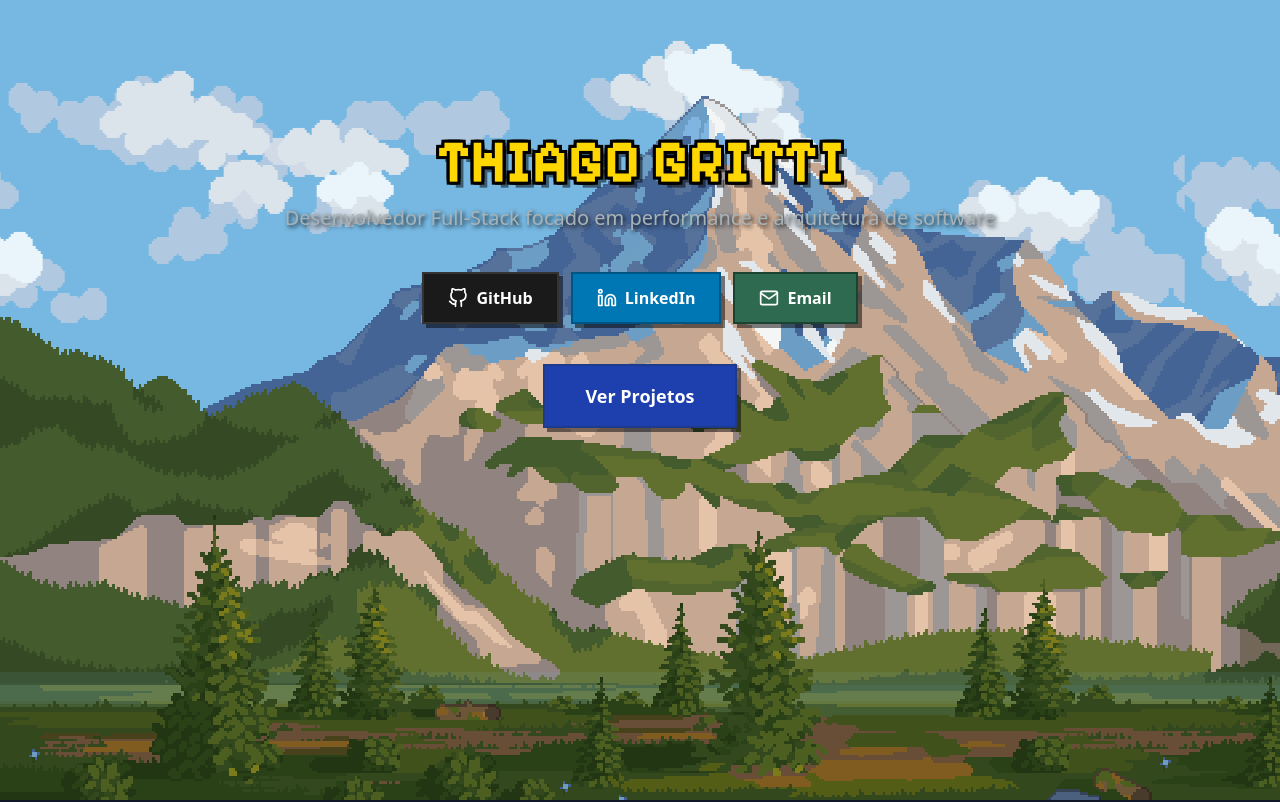
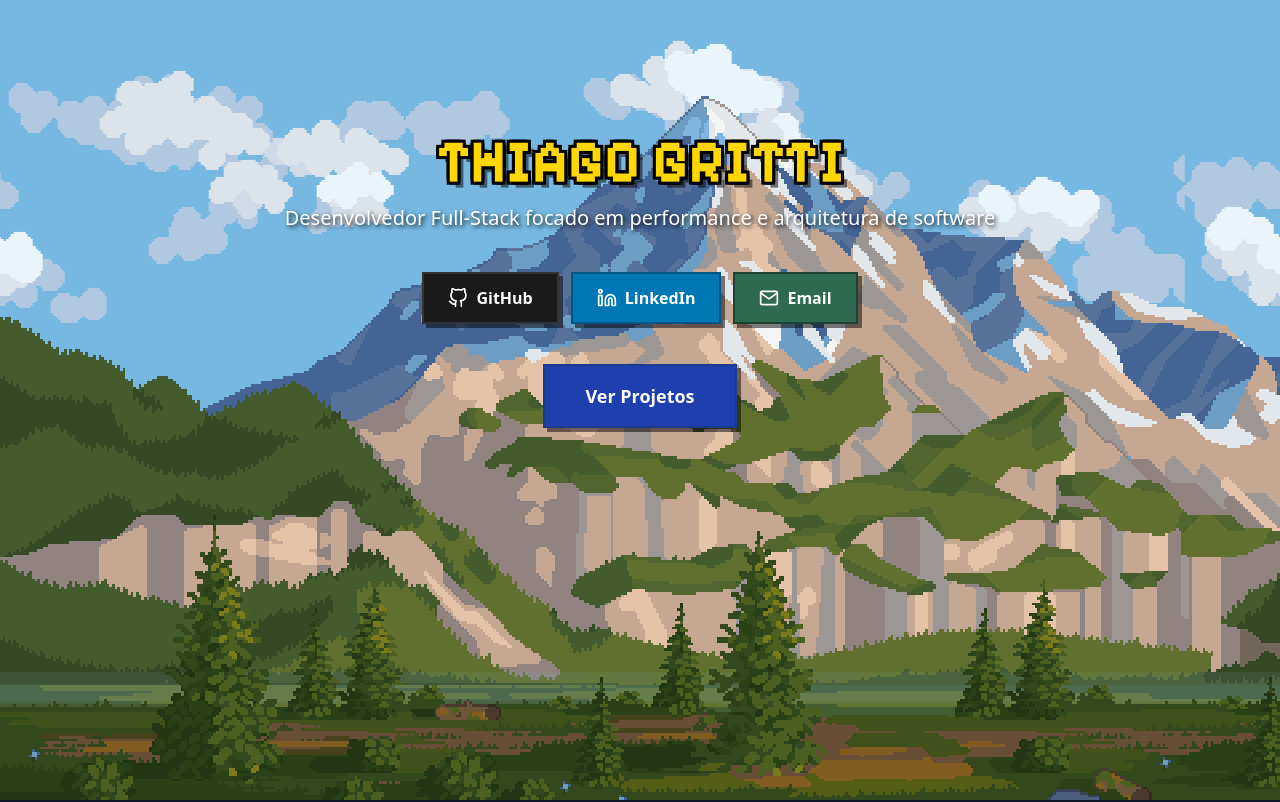
Before and after one commit to thiagoDOTjpeg/gritti.dev.br, a Next.js app: page / in a window 1280 px wide. Shown: the top 802 px of the page. Built offline with nearby package versions, Linux system fonts and the light colour scheme.

Commit message:
feat: mudança de nome de subtítulo

```diff
--- a/app/page.tsx
+++ b/app/page.tsx
@@ -102,7 +102,7 @@ export default function Home() {
             <p
               className="text-lg sm:text-xl mb-10"
               style={{
-                color: "var(--muted)",
+                // color: "var(--muted)",
                 textShadow: "2px 2px 4px rgba(0,0,0,0.9)",
               }}
             >
```
